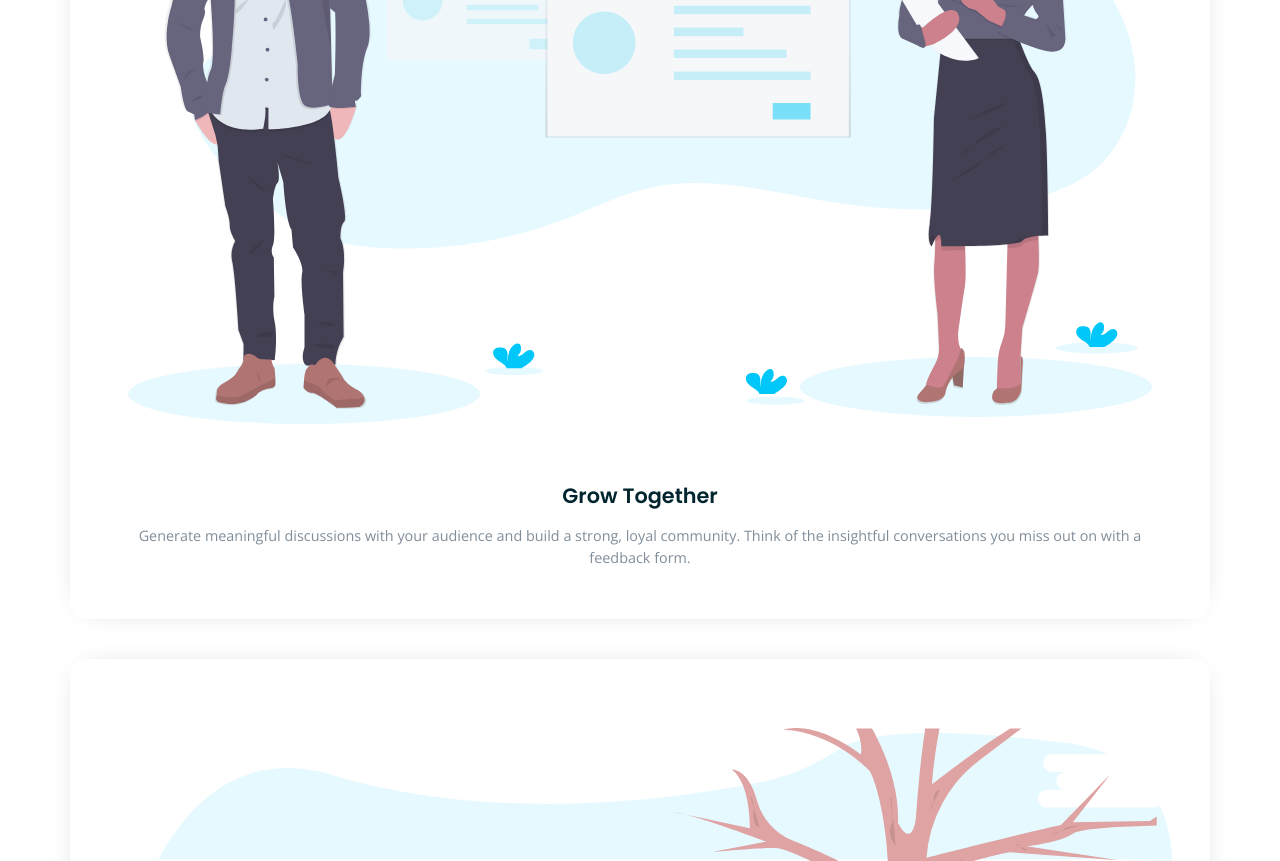
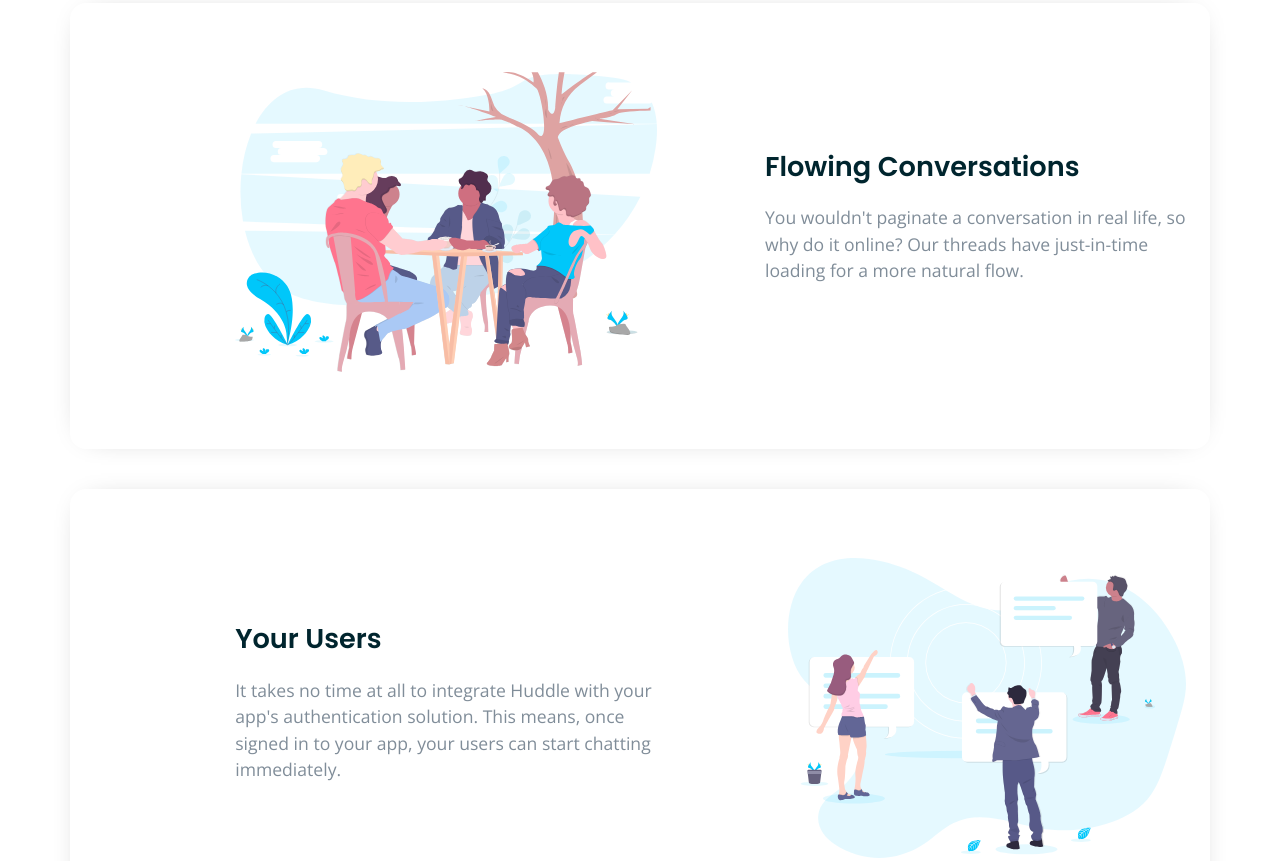
Before and after one commit to BC-MAY-21-ROR/kata-01-diseno-web-k1-feb22-4, a website: page index.html in a window 1280 px wide. Shown: the part 1249-2110 px from the top of the page. Drawn offline with nearby package versions, Linux system fonts and the light colour scheme.

Commit message:
Add styles for desktop info cards
Co-authored-by: DiegoSteve <diegosteve123321@gmail.com>
Co-authored-by: brocha05 <brocha_05@hotmail.com>
Co-authored-by: EliasUR <eliasrodriguez2002@hotmail.com>

```diff
--- a/index.html
+++ b/index.html
@@ -32,21 +32,29 @@
     <div class="content">
       <section class="card">
         <img src="../images/illustration-grow-together.svg" alt="illustration grow together">
+        <div class="card__info">
           <h2>Grow Together</h2>
           <p>Generate meaningful discussions with your audience and build a strong, loyal community.
             Think of the insightful conversations you miss out on with a feedback form.</p>
+        </div>
       </section>
-      <section class="card">
+
+      <section class="card card--reverse">
         <img src="../images/illustration-flowing-conversation.svg" alt="illustration flowing conversation">
+        <div class="card__info card__info--right">
           <h2>Flowing Conversations</h2>
           <p>You wouldn't paginate a conversation in real life, so why do it online? Our threads
             have just-in-time loading for a more natural flow.</p>
-      </section >
+        </div>
+      </section>
+
       <section class="card">
         <img src="../images/illustration-your-users.svg" alt="illustration your users">
+        <div class="card__info">
           <h2> Your Users</h2>
           <p>  It takes no time at all to integrate Huddle with your app's authentication solution.
             This means, once signed in to your app, your users can start chatting immediately.</p>
+        </div>
       </section>
     </div>
   </main>
--- a/sass/layout/_footer.scss
+++ b/sass/layout/_footer.scss
@@ -15,14 +15,34 @@
     text-align: center;
     top: -20%;
 
-    h2{
-      font-size:1.1rem;
-      padding-top: 3rem;
+    @include desktop {
+      align-items: center;
+      display: flex;
+      flex-direction: column;
+      justify-content: space-around;
+      margin: 0 23%;
+      top: -24%;
+      width: 56%;
     }
 
-    .button-pink{
+    h2 {
+      font-size: 1.1rem;
+      padding-top: 3rem;
+
+      @include desktop {
+        font-size: 28px;
+      }
+    }
+
+    .button-pink {
       padding: 1rem 3.5rem;
       font-size: 0.7rem;
+
+      @include desktop {
+        font-size: 1rem;
+        height: 70px;
+        width: 22rem;
+      }
     }
   }
 
@@ -79,21 +99,20 @@
         max-width: 80%;
       }
 
-      a{
+      a {
         font-size: 0.8rem;
       }
     }
   }
 
 .footer__nav {
-  a{
+  a {
     font-size: 1rem;
 
     &:hover {
       font-weight: 700;
     }
   }
-
 }
 
 .footer__icons {
--- a/sass/layout/_main.scss
+++ b/sass/layout/_main.scss
@@ -10,23 +10,68 @@ main {
     padding: 2.3rem;
     text-align: center;
 
+    @include desktop {
+      align-items: center;
+      display: flex;
+      flex-direction: row-reverse;
+      justify-content: space-between;
+      padding: 2.3rem 1.5rem 2.3rem 2.3rem;
+    }
+
     p {
       font-size: 0.9rem;
       line-height: 1.5;
+
+      @include desktop{
+        font-size: 1.1rem;
+        text-align: left;
+      }
     }
 
     img {
       margin: 2rem 0;
       margin-bottom: 2.5rem;
+      @include desktop {
+        height: 300px;
+      }
     }
 
     h2 {
       font-size:1.3rem;
+      @include desktop{
+        text-align: left;
+        font-size: 1.7rem;
+        margin-top: 0;
+      }
     }
 
     section:last-of-type {
       padding: 2.6rem;
+    }
 
+    &__info {
+      @include desktop{
+        margin: 0 auto 0 8rem;
+        width: 41%;
+        &:last-of-type {
+          width: 39%;
+        }
+      }
+    }
+
+    &__info--right {
+      margin: 0 0 0 auto;
+    }
+
+    &--reverse{
+      @include desktop{
+        flex-direction: row;
+      }
+      img{
+        @include desktop{
+          margin-left: 8rem;
+        }
+      }
     }
   }
 }
```
Also changed, not shown: css/app.css. Lines whose indentation alone changed are shown as unchanged.
